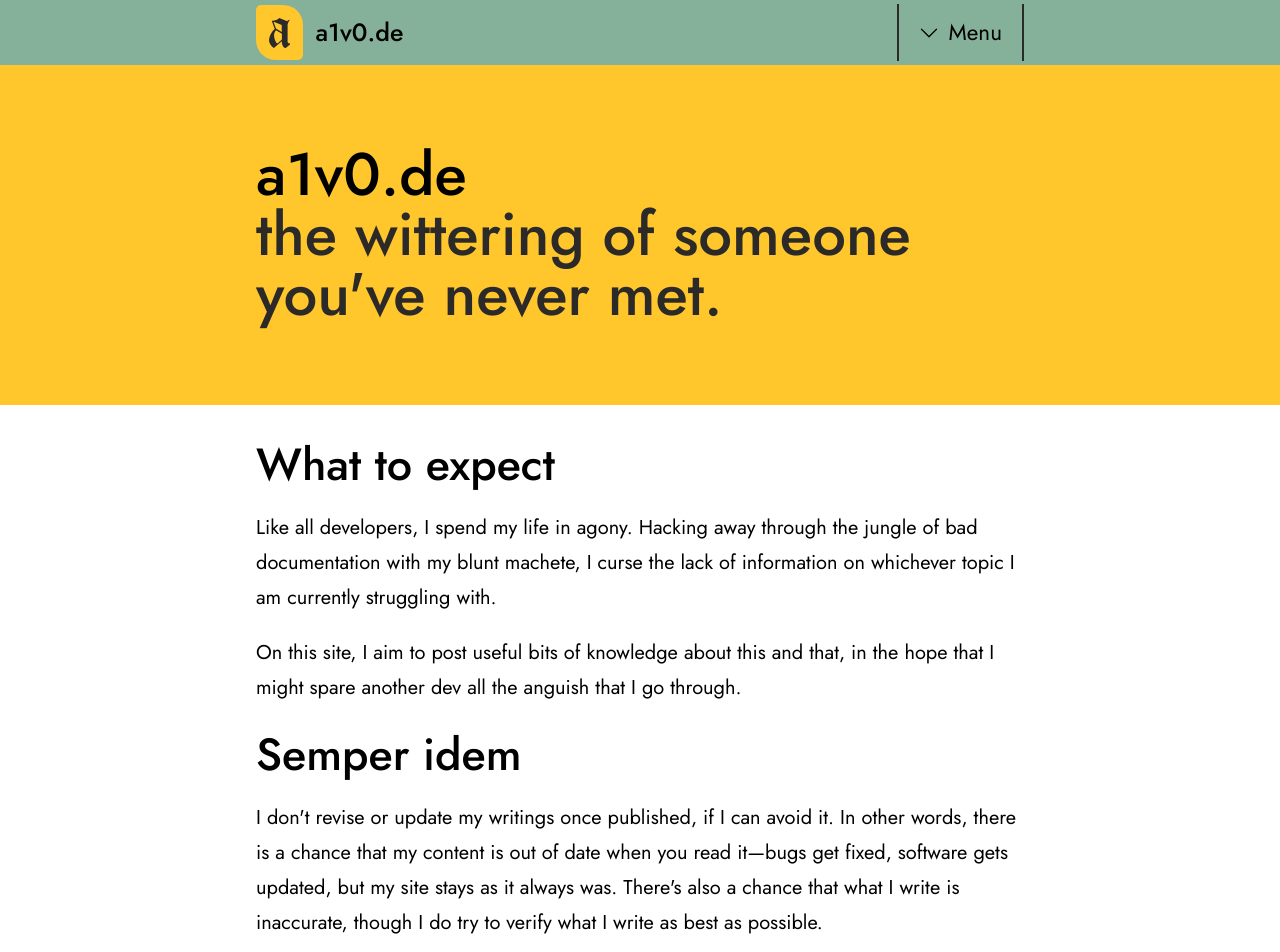
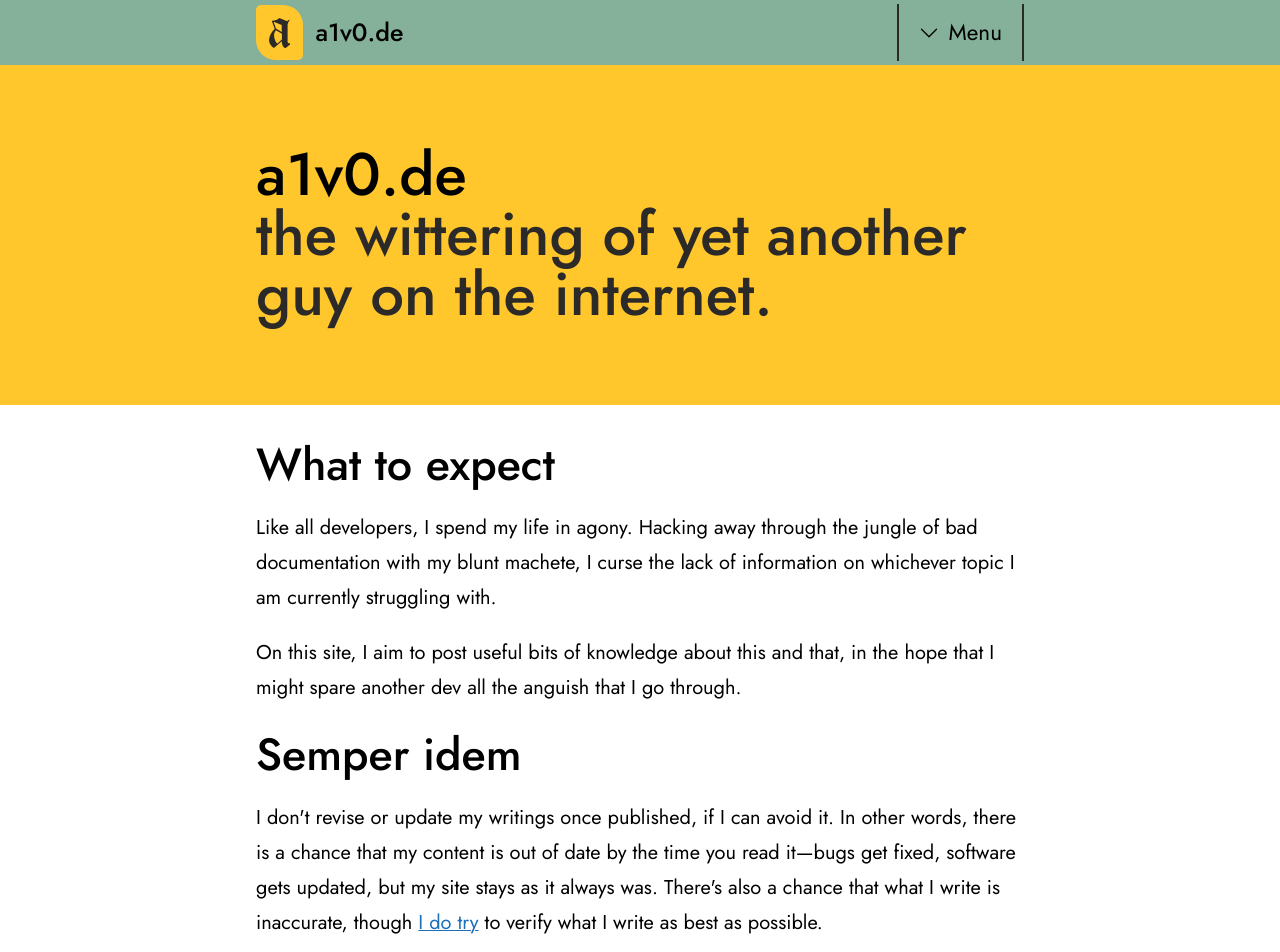
Before and after one commit to a1v0/a1v0.de, a Next.js app: page / in a window 1280 px wide. Shown: the top 952 px of the page. Built offline with nearby package versions, Linux system fonts and the light colour scheme.

Commit message:
Update home page content

```diff
--- a/app/page.tsx
+++ b/app/page.tsx
@@ -1,3 +1,5 @@
+import Link from "next/link";
+
 export default function Home() {
 	return (
 		<main className="flex grow flex-col bg-background-white">
@@ -6,7 +8,7 @@ export default function Home() {
 					<h1 className="m-auto p-0">
 						<span className="block">a1v0.de</span>
 						<span className="block lowercase text-softer-black">
-							The wittering of someone you&apos;ve never met.
+							The wittering of yet another guy on the internet.
 						</span>
 					</h1>
 				</header>
@@ -29,11 +31,12 @@ export default function Home() {
 					<p>
 						I don&apos;t revise or update my writings once
 						published, if I can avoid it. In other words, there is a
-						chance that my content is out of date when you read
-						it&mdash;bugs get fixed, software gets updated, but my
-						site stays as it always was. There&apos;s also a chance
-						that what I write is inaccurate, though I do try to
-						verify what I write as best as possible.
+						chance that my content is out of date by the time you
+						read it&mdash;bugs get fixed, software gets updated, but
+						my site stays as it always was. There&apos;s also a
+						chance that what I write is inaccurate, though{" "}
+						<Link href="/disclaimer">I do try</Link> to verify what
+						I write as best as possible.
 					</p>
 				</article>
 			</div>
@@ -45,7 +48,7 @@ export default function Home() {
 						but I&apos;m keen as hell; I&apos;m always down to learn
 						something new. My current interests include C# and a11y,
 						but I also care deeply about the difference between the
-						-, &ndash; and &mdash; characters.
+						-, &ndash;, &mdash; and &#8213; characters.
 					</p>
 				</article>
 			</div>
```
